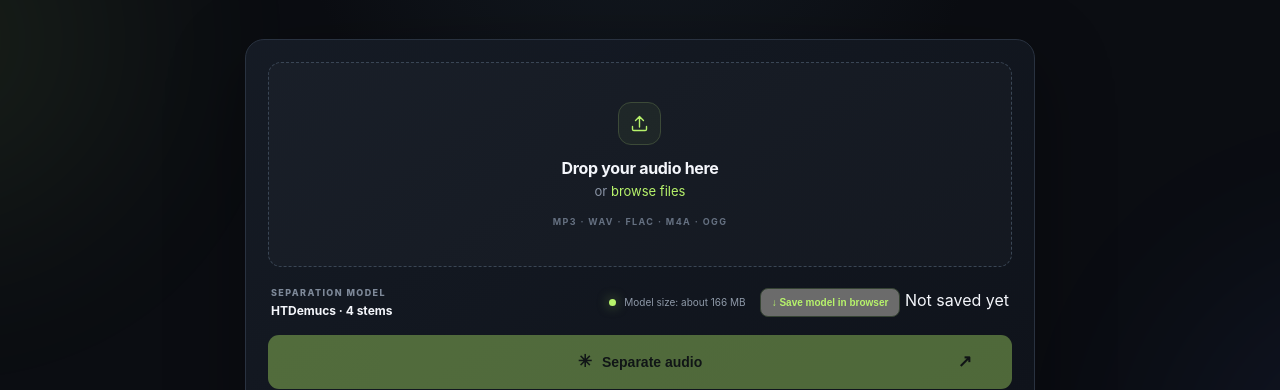
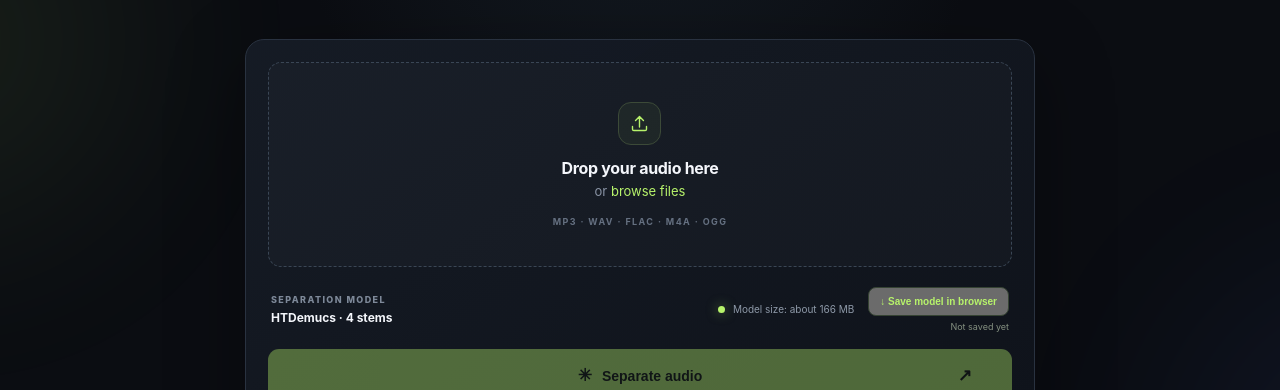
Before and after one commit to 1alind/audio-source-separation, a plain HTML site: page index.html in a window 1280 px wide. Shown: the part 410-800 px from the top of the page. Drawn offline with Linux system fonts and the light colour scheme.

Commit message:
Style browser model storage controls

```diff
--- a/styles.css
+++ b/styles.css
@@ -16,7 +16,7 @@ h1{font-size:clamp(48px,8vw,76px);line-height:.99;letter-spacing:-4.5px;margin:2
 .upload-content{padding:25px 12px}.upload-icon{width:43px;height:43px;border:1px solid #3c4a38;background:#b7f36b0c;border-radius:13px;margin:0 auto 13px;display:grid;place-items:center;color:var(--accent)}.upload-icon svg{width:21px;height:21px;fill:none;stroke:currentColor;stroke-width:1.6;stroke-linecap:round;stroke-linejoin:round}
 .upload-content h2{font-size:16px;margin:0 0 5px;letter-spacing:-.3px}.upload-content p{font-size:13px;color:var(--muted);margin:0}.text-button{border:0;background:none;color:var(--accent);font:inherit;padding:0;cursor:pointer}.file-types{font-size:9px;letter-spacing:1.4px;color:#657081;margin-top:17px;font-weight:700}
 .selected-file{display:flex;align-items:center;gap:13px;width:100%;padding:20px;text-align:left}.file-icon{width:43px;height:43px;border-radius:12px;background:#b7f36b14;color:var(--accent);display:grid;place-items:center;font-size:23px}.file-info{display:flex;flex-direction:column;gap:5px;min-width:0;flex:1}.file-info strong{font-size:13px;overflow:hidden;text-overflow:ellipsis;white-space:nowrap}.file-info span{font-size:11px;color:var(--muted)}.icon-button{border:1px solid var(--line);background:#1b222d;color:#aab3c0;width:32px;height:32px;border-radius:9px;font-size:21px;cursor:pointer}
-.model-row{display:flex;align-items:center;justify-content:space-between;padding:20px 3px 17px;gap:10px}.model-info{display:flex;flex-direction:column;gap:5px}.model-label{font-size:9px;letter-spacing:1.4px;color:#7e8999;font-weight:800}.model-info strong{font-size:12px;font-weight:650}.model-size{display:flex;align-items:center;gap:8px;color:#8e99a8;font-size:10px}.model-actions{display:flex;align-items:center;gap:14px}.model-download{display:inline-flex;align-items:center;justify-content:center;padding:8px 11px;border:1px solid #354333;border-radius:8px;color:var(--accent);text-decoration:none;font-size:10px;font-weight:750;white-space:nowrap}.model-download:hover{background:#b7f36b10}
+.model-row{display:flex;align-items:center;justify-content:space-between;padding:20px 3px 17px;gap:10px}.model-info{display:flex;flex-direction:column;gap:5px}.model-label{font-size:9px;letter-spacing:1.4px;color:#7e8999;font-weight:800}.model-info strong{font-size:12px;font-weight:650}.model-size{display:flex;align-items:center;gap:8px;color:#8e99a8;font-size:10px}.model-actions{display:flex;align-items:center;gap:14px}.model-download{display:inline-flex;align-items:center;justify-content:center;padding:8px 11px;border:1px solid #354333;border-radius:8px;color:var(--accent);text-decoration:none;font-size:10px;font-weight:750;white-space:nowrap}.model-download:hover{background:#b7f36b10}.model-download-area{display:flex;flex-direction:column;align-items:flex-end;gap:5px}.model-storage-status{font-size:9px;color:#849080}
 .separate-button{width:100%;height:54px;border:0;border-radius:11px;background:var(--accent);color:#10150b;font-size:14px;font-weight:800;display:flex;align-items:center;justify-content:center;gap:10px;cursor:pointer;transition:.18s}.separate-button:hover:not(:disabled){background:var(--accent2);transform:translateY(-1px);box-shadow:0 7px 25px #b7f36b22}.separate-button:disabled{opacity:.38;cursor:not-allowed}.button-spark{font-size:17px}.button-arrow{position:absolute;right:calc((100% - min(100% - 40px,790px))/2 + 43px);font-size:17px}
 .progress-panel{margin-top:17px;padding:16px;background:#0c1118;border:1px solid #283240;border-radius:11px}.progress-heading{display:flex;justify-content:space-between;align-items:center;font-size:12px}.progress-heading>div{display:flex;align-items:center;gap:9px}.progress-heading>span{color:var(--accent);font-variant-numeric:tabular-nums}.working-pulse{width:7px;height:7px;border-radius:50%;background:var(--accent);box-shadow:0 0 0 4px #b7f36b18;animation:pulse 1.2s infinite}.progress-track{height:5px;background:#252d39;border-radius:9px;margin:13px 0 9px;overflow:hidden}.progress-fill{height:100%;width:0;background:var(--accent);border-radius:9px;transition:width .2s}.progress-panel p{font-size:10px;color:#8792a2;margin:0;line-height:1.5}
 .error-box{margin-top:14px;border:1px solid #713c42;background:#351d23;color:#ffc1c5;border-radius:10px;padding:12px;font-size:12px;line-height:1.55}
@@ -28,4 +28,4 @@ h1{font-size:clamp(48px,8vw,76px);line-height:.99;letter-spacing:-4.5px;margin:2
 footer{max-width:1120px;margin:auto;padding:22px 28px 28px;border-top:1px solid #ffffff0d;display:flex;justify-content:space-between;gap:15px;color:#657080;font-size:9px;letter-spacing:.5px}footer span:first-child{font-weight:800;letter-spacing:1.5px;color:#8993a1}
 .hidden{display:none!important}
 @keyframes pulse{50%{box-shadow:0 0 0 7px #b7f36b08;opacity:.7}}
-@media(max-width:600px){.topbar{height:64px;padding:0 20px}.shell{width:calc(100% - 28px)}.hero{padding:58px 0 32px}h1{letter-spacing:-3px}.hero-copy{font-size:13px;padding:0 8px}.workspace{padding:14px;border-radius:15px}.upload-card{min-height:185px}.model-row{align-items:flex-start;flex-direction:column;gap:10px;padding:17px 2px}.model-actions{width:100%;justify-content:space-between;flex-wrap:wrap}.button-arrow{right:30px}.stem-grid{grid-template-columns:1fr}.results{padding-top:48px}.results-heading h2{font-size:25px}.how-it-works{grid-template-columns:1fr;gap:17px;padding:40px 4px 48px}footer{padding:19px 18px;flex-direction:column;gap:8px}.privacy{font-size:10px}}
+@media(max-width:600px){.topbar{height:64px;padding:0 20px}.shell{width:calc(100% - 28px)}.hero{padding:58px 0 32px}h1{letter-spacing:-3px}.hero-copy{font-size:13px;padding:0 8px}.workspace{padding:14px;border-radius:15px}.upload-card{min-height:185px}.model-row{align-items:flex-start;flex-direction:column;gap:10px;padding:17px 2px}.model-actions{width:100%;justify-content:space-between;flex-wrap:wrap}.model-download-area{align-items:flex-start}.button-arrow{right:30px}.stem-grid{grid-template-columns:1fr}.results{padding-top:48px}.results-heading h2{font-size:25px}.how-it-works{grid-template-columns:1fr;gap:17px;padding:40px 4px 48px}footer{padding:19px 18px;flex-direction:column;gap:8px}.privacy{font-size:10px}}
```
